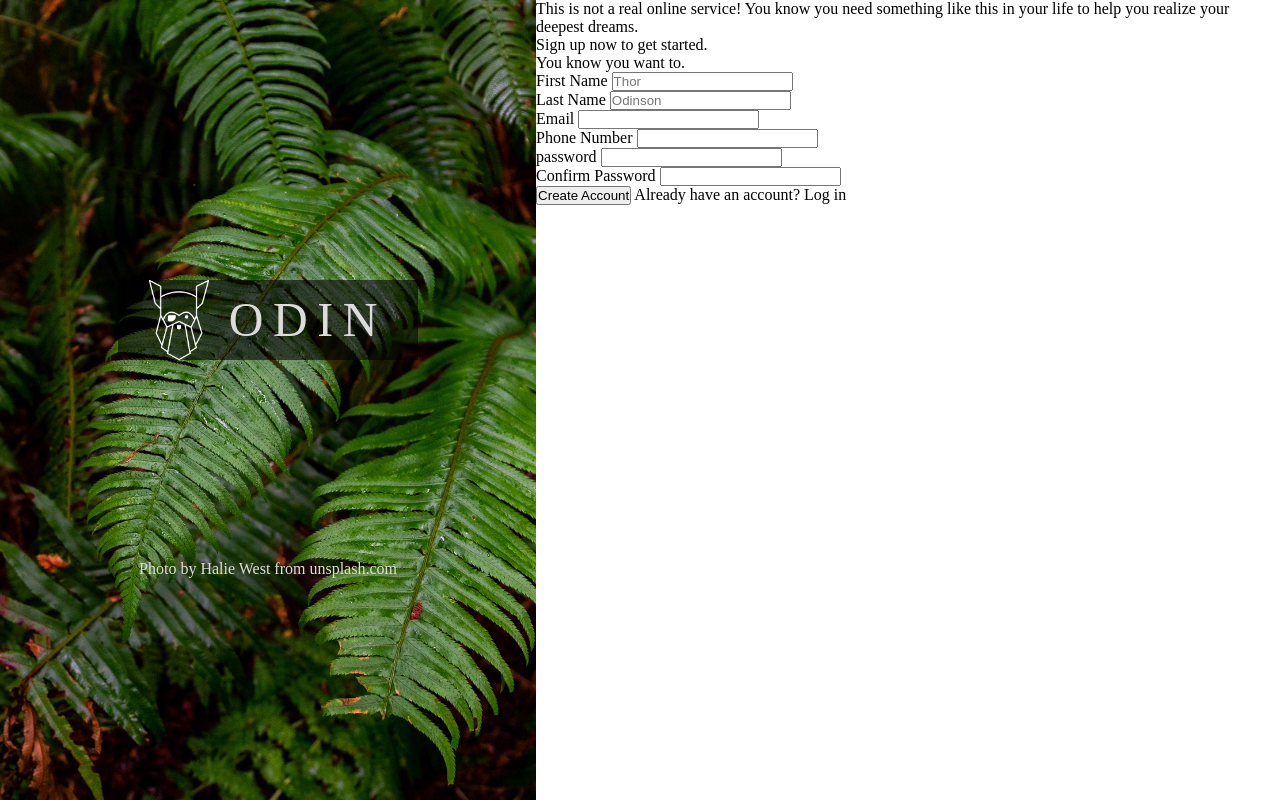
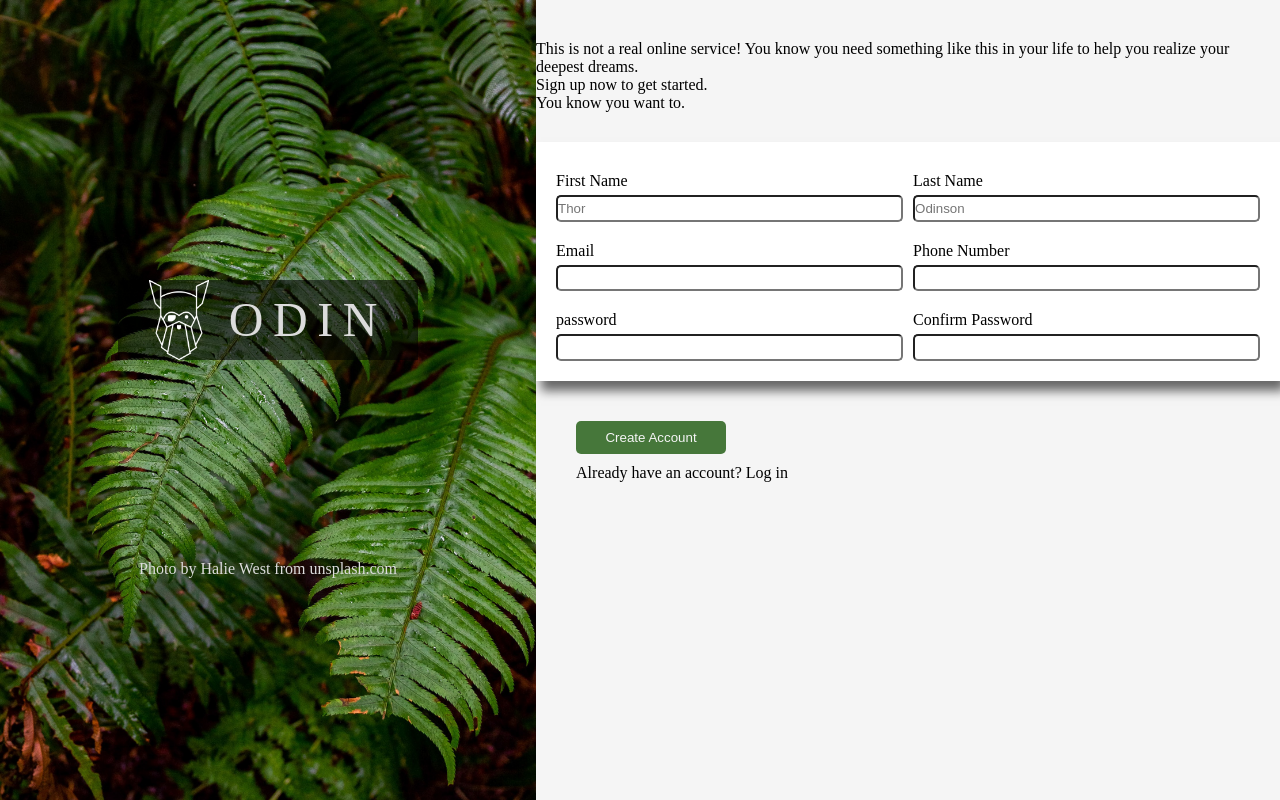
Before and after one commit to bassham12/odin-sign-up-form, a plain HTML site: page index.html in a window 1280 px wide. Drawn offline with Linux system fonts and the light colour scheme.

Commit message:
style sign up container

```diff
--- a/index.html
+++ b/index.html
@@ -17,7 +17,7 @@
       <span id="logo-caption">Photo by Halie West from unsplash.com</span>
     </div>
 
-    <section class="sign-up-container">
+    <div class="sign-up-container">
       <blockquote>
         <p>
           This is not a real online service! You know you need something like this
@@ -27,7 +27,7 @@
         <span>You know you want to.</span>
       </blockquote>
 
-      <div class="form-sign-up">
+      <div class="form-container">
         <form method="post">
           <div>
             <label for="firstName">First Name</label>
@@ -46,7 +46,7 @@
 
           <div>
             <label for="phone">Phone Number</label>
-            <input type="number" id="phone" name="phone" />
+            <input type="phone" id="phone" name="phone" />
           </div>
 
           <div>
@@ -59,14 +59,13 @@
             <input type="password" id="confirmPassword" name="confirmPassword" required />
           </div>
         </form>
-        <div>
-
       </div>
 
+      <div class="account-registry">
         <button type="submit" id="createAccount" class="btn" >Create Account</button>
         <span>Already have an account? <a>Log in</a></span>
       </div>
-    </section>
+    </div>
 
   </div>
 </body>
--- a/style.css
+++ b/style.css
@@ -49,8 +49,64 @@
 }
 
 
+/************** Form container ************************/
+
+.sign-up-container {
+  background-color: rgba(220, 220, 220, 0.280);
+}
+
+.sign-up-container>blockquote {
+  margin-top: 40px;
+}
 
 
+.form-container {
+  display: block;
+  margin-top: 30px;
+  margin-bottom: 30px;
+}
 
 
-/************** Form container ************************/
+.form-container > form {
+  padding: 20px;
+  display: grid;
+  grid-template-columns: auto auto;
+  grid-gap: 10px;
+  box-shadow: 5px 10px 10px rgba(0,0,0,0.580);
+  background-color: #fff;
+}
+
+form > div {
+  display: flex;
+  flex-direction: column;
+  margin-top: 10px;
+}
+
+form > div > input {
+  border-radius: 5px;
+  margin-top: 5px;
+  height: 1.7em;
+}
+
+.account-registry {
+  display: flex;
+  flex-direction: column;
+  padding: 10px 40px;
+}
+
+.account-registry > .btn {
+  width: 150px;
+  height: 2.5em;
+  color: whitesmoke;
+  border: none;
+  border-radius: 5px;
+  background-color: #3e7232f3;
+}
+
+.account-registry > span {
+  margin-top: 10px;
+}
+
+.account-registry > a {
+  color: #3e7232f3;
+}
```
